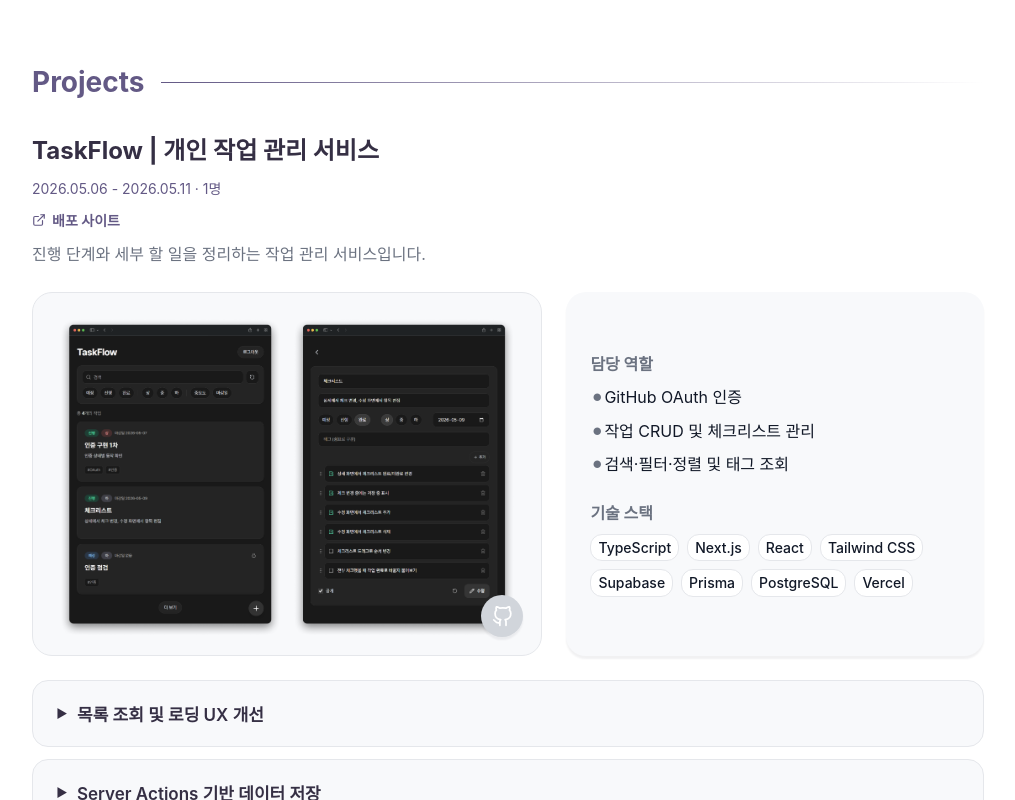
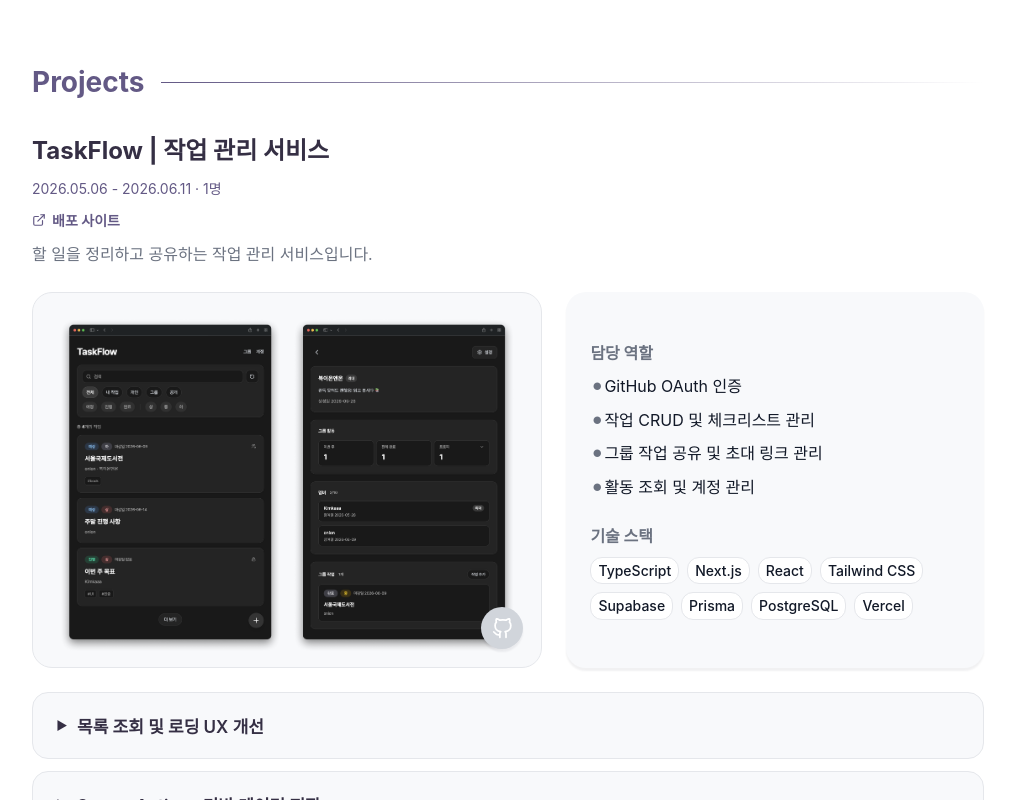
Before and after one commit to Kimkaaa/Kimkaaa.github.io, a React (Vite) app: page / in a window 1280 px wide. Shown: the part 1920-2720 px from the top of the page, without its empty margins (132-1147 px from the left). Built offline with nearby package versions, Linux system fonts and the light colour scheme; a web font is replaced by a local one.

Commit message:
chore: 프로젝트 내용 수정

```diff
--- a/src/data/projects.ts
+++ b/src/data/projects.ts
@@ -2,14 +2,15 @@
 
 export const projects: Project[] = [
   {
-    title: 'TaskFlow | 개인 작업 관리 서비스',
-    description: '진행 단계와 세부 할 일을 정리하는 작업 관리 서비스입니다.',
-    period: '2026.05.06 - 2026.05.11',
+    title: 'TaskFlow | 작업 관리 서비스',
+    description: '할 일을 정리하고 공유하는 작업 관리 서비스입니다.',
+    period: '2026.05.06 - 2026.06.11',
     members: '1명',
     roles: [
       'GitHub OAuth 인증',
       '작업 CRUD 및 체크리스트 관리',
-      '검색·필터·정렬 및 태그 조회',
+      '그룹 작업 공유 및 초대 링크 관리',
+      '활동 조회 및 계정 관리',
     ],
     stacks: [
       'TypeScript',
@@ -23,8 +24,8 @@
     ],
     githubUrl: 'https://github.com/Kimkaaa/Taskflow',
     siteUrl: 'https://taskflow-ten-eosin.vercel.app',
-    imageSrc: '/images/projects/taskflow.png',
-    imageAlt: '개인 작업 관리 서비스 대표 이미지',
+    imageSrc: '/images/projects/taskflow-new.png',
+    imageAlt: '작업 관리 서비스 대표 이미지',
     details: [
       {
         title: '목록 조회 및 로딩 UX 개선',
@@ -63,7 +64,7 @@
           '`next` 값은 내부 경로만 허용해, 의도하지 않은 경로 이동을 제한했습니다.',
         ],
         result: [
-          '별도 회원가입 없이 서비스를 이용하고 비공개 작업을 관리할 수 있도록 했습니다.',
+          '별도 회원가입 없이 로그인하고 작업을 관리할 수 있도록 했습니다.',
         ],
       },
     ],
```
Also changed, not shown: public/images/projects/taskflow-new.png (added).
